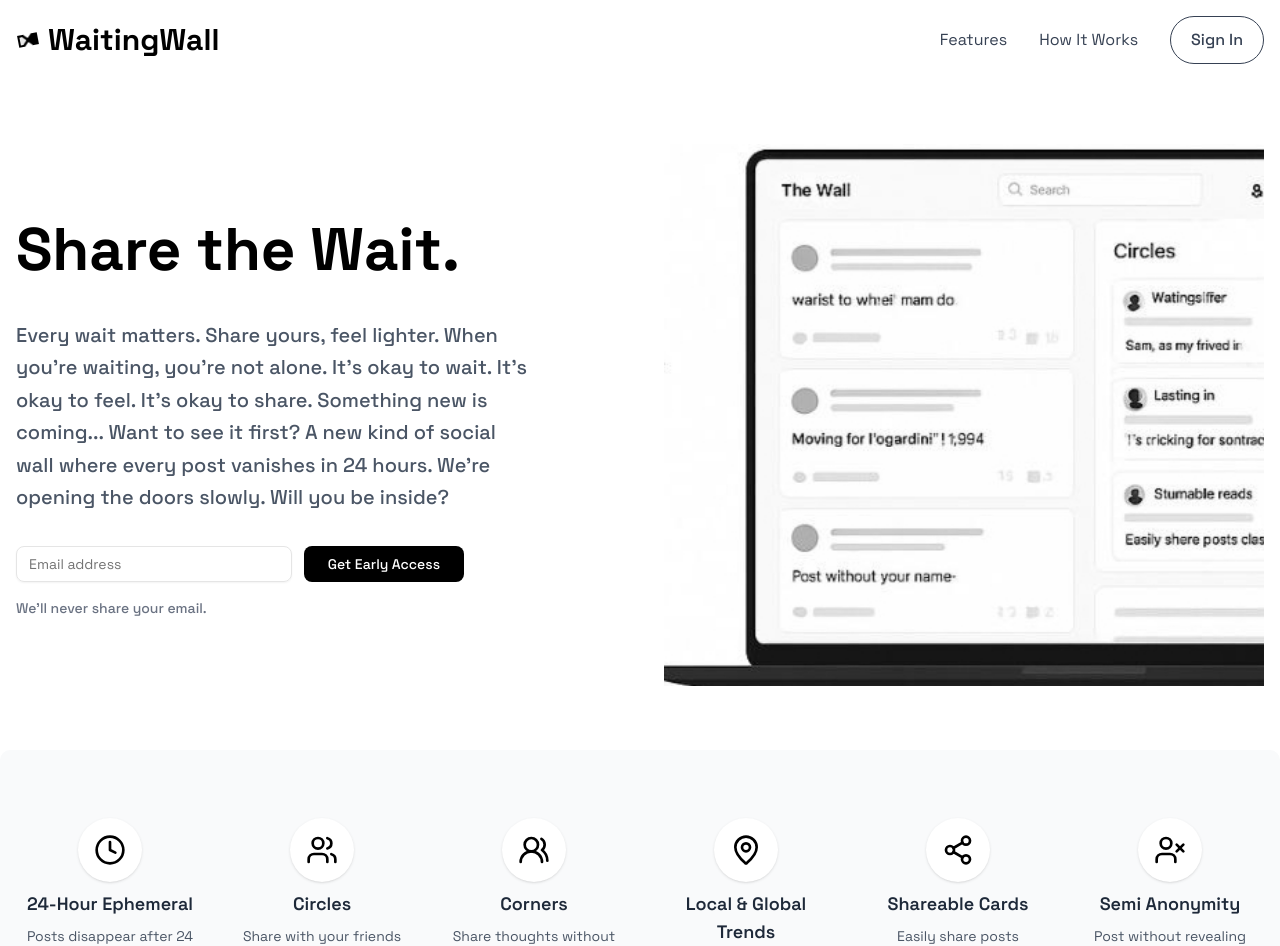
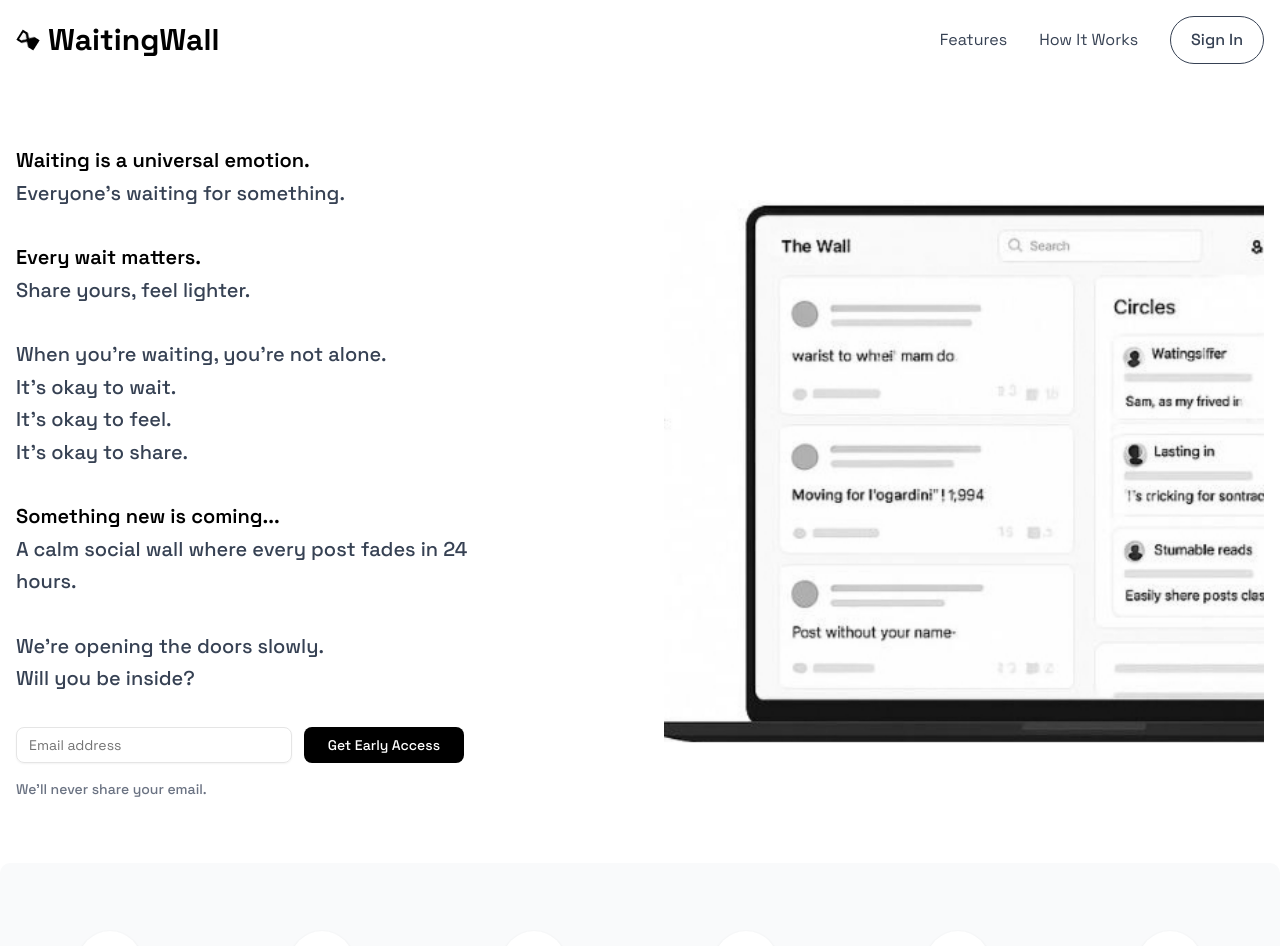
Before and after one commit to melakufr/waiting-wall-landing, a Next.js app: page / in a window 1280 px wide. Shown: the top 946 px of the page. Built offline with nearby package versions, Linux system fonts and the light colour scheme.

Commit message:
hero text format

```diff
--- a/app/page.tsx
+++ b/app/page.tsx
@@ -107,13 +107,37 @@ export default function HomePage() {
 
 <section className="px-4 py-8 sm:py-16 max-w-7xl mx-auto">
   <div className="grid lg:grid-cols-2 gap-8 lg:gap-12 items-center">
-    <div className="space-y-6 sm:space-y-8 text-center lg:text-left">
-      <h1 className="text-4xl sm:text-5xl lg:text-6xl font-bold text-black leading-tight text-balance">
-        Share the Wait.
-      </h1>
-      <p className="text-lg sm:text-xl text-gray-600 leading-relaxed max-w-lg mx-auto lg:mx-0 font-medium">
-        Every wait matters. Share yours, feel lighter. When you're waiting, you're not alone. It's okay to wait. It's okay to feel. It's okay to share. Something new is coming... Want to see it first? A new kind of social wall where every post vanishes in 24 hours. We're opening the doors slowly. Will you be inside?
-      </p>
+    {/* Text Section */}
+    <div className="space-y-8 text-center lg:text-left">
+      <div className="space-y-8 text-lg sm:text-xl text-gray-700 leading-relaxed font-medium max-w-lg mx-auto lg:mx-0">
+        <p>
+          <span className="font-semibold text-black">Waiting is a universal emotion.</span><br />
+          Everyone’s waiting for something.
+        </p>
+
+        <p>
+          <span className="font-semibold text-black">Every wait matters.</span><br />
+          Share yours, feel lighter.
+        </p>
+
+        <p>
+          When you’re waiting, you’re not alone.<br />
+          It’s okay to wait.<br />
+          It’s okay to feel.<br />
+          It’s okay to share.
+        </p>
+
+        <p>
+          <span className="font-semibold text-black">Something new is coming...</span><br />
+          A calm social wall where every post fades in 24 hours.
+        </p>
+
+        <p>
+          We’re opening the doors slowly.<br />
+          Will you be inside?
+        </p>
+      </div>
+
       <div className="space-y-4">
         <EmailCaptureForm className="max-w-md mx-auto lg:mx-0" />
         <p className="text-sm text-gray-500 font-medium">
@@ -121,6 +145,8 @@ export default function HomePage() {
         </p>
       </div>
     </div>
+
+    {/* Image Section */}
     <div className="relative order-first lg:order-last hidden lg:block">
       <Image
         src={laptop}
@@ -131,6 +157,7 @@ export default function HomePage() {
     </div>
   </div>
 </section>
+
       {/* Features Section */}
       <section
         id="features"
@@ -157,7 +184,7 @@ export default function HomePage() {
                 <Users className="w-5 h-5 sm:w-6 sm:h-6 lg:w-8 lg:h-8 text-black" />
               </div>
               <h3 className="text-xs sm:text-sm lg:text-lg font-semibold text-gray-800">
-                Circles
+                CIRCLE
               </h3>
               <p className="text-gray-600 text-xs sm:text-sm">
                 Share with your friends
@@ -170,7 +197,7 @@ export default function HomePage() {
                 <UsersRound className="w-5 h-5 sm:w-6 sm:h-6 lg:w-8 lg:h-8 text-black" />
               </div>
               <h3 className="text-xs sm:text-sm lg:text-lg font-semibold text-gray-800">
-                Corners
+                CORNER
               </h3>
               <p className="text-gray-600 text-xs sm:text-sm">
                 Share thoughts without your name
```
